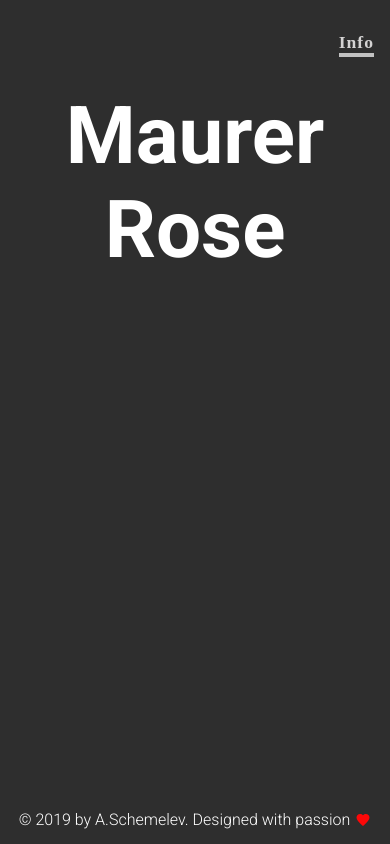
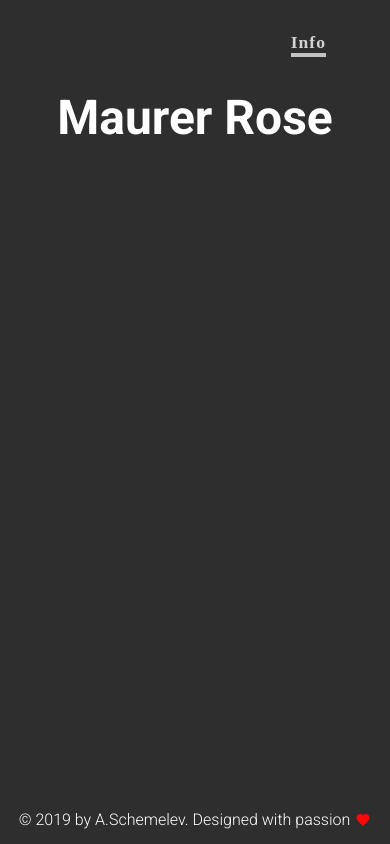
Before and after one commit to AntiHero/MaurerRose, a plain HTML site: page index.html in a window 390 px wide. Drawn offline with nearby package versions, Linux system fonts and the light colour scheme; some packages are replaced by stand-ins of ours.

Commit message:
feat: add menu margin for displays with width less than 500px

```diff
--- a/style.css
+++ b/style.css
@@ -123,3 +123,13 @@ ion-icon[name="heart"] {
   margin-top: 2px;
   color: rgb(252, 8, 8);
 }
+
+@media (max-width: 500px) {
+    .header__title{
+        font-size: 3rem;
+    }
+
+    .menu a {
+        margin-right: 3rem;
+    }
+  }
```
